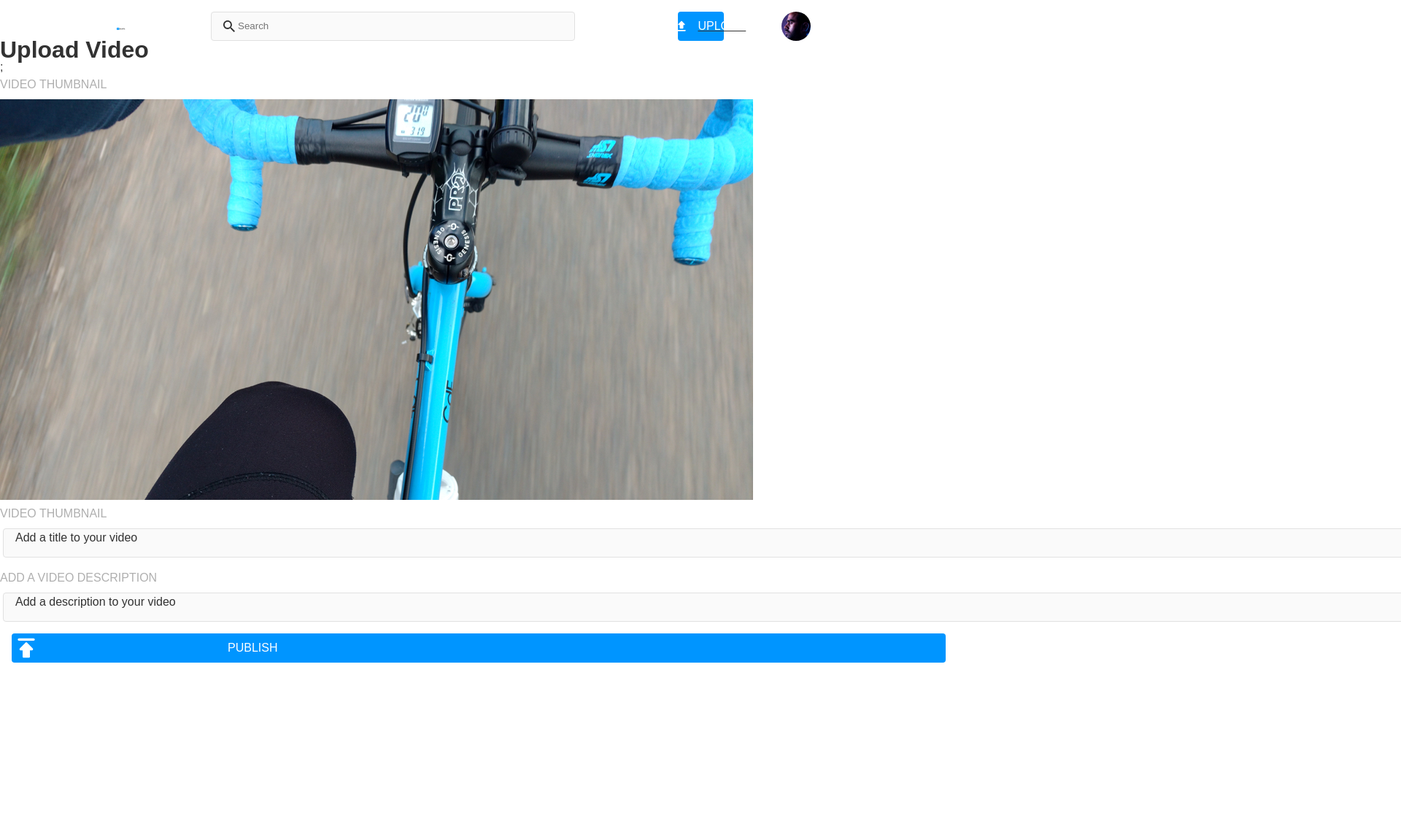
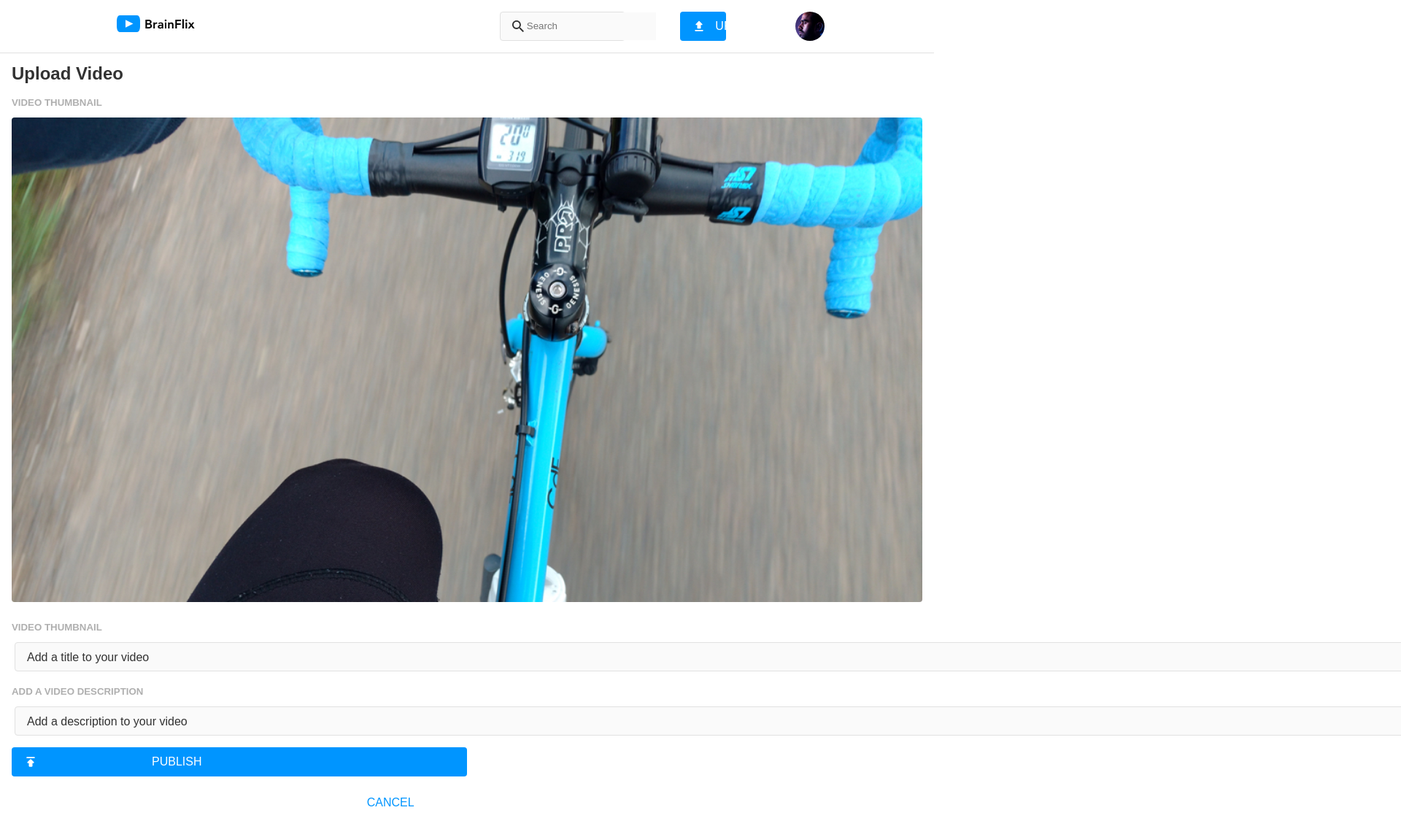
Before and after one commit to martyhlavacek/marty-hlavacek-brainflix, a React (Vite) app: page /upload in a window 1280 px wide. Shown: the top 1136 px of the page at 73% size, 1920 px wide, since content can reach past the window. Before the commit the page ends 908 px from the top, so only its background shows below. Built offline with nearby package versions, Linux system fonts and the light colour scheme; a web font is replaced by a local one.

Commit message:
finalize upload page

```diff
--- a/src/assets/pages/Home/Home.jsx
+++ b/src/assets/pages/Home/Home.jsx
@@ -32,6 +32,7 @@ function Home() {
           );
           setActiveVideo(videoDetailsResponse.data);
         }
+        // this piece of code above needs to be moved to the useEffect fetchvideo below as semantically the logic is in the wrong place
       } catch (error) {
         console.error("Error fetching videos:", error);
       }
--- a/src/assets/pages/Upload/Upload.jsx
+++ b/src/assets/pages/Upload/Upload.jsx
@@ -3,10 +3,11 @@ import "./Upload.scss";
 function Upload() {
   return (
     <section className="upload">
-      <h1 className="upload__main-heading">Upload Video</h1>;
+      <div className="upload__wrapper">
+        <h1 className="upload__main-heading">Upload Video</h1>
         <div className="upload__primary-container">
           <article className="upload__video-image-container">
-          <p className="upload__video-subheading">VIDEO THUMBNAIL</p>
+            <h5 className="upload__video-subheading">VIDEO THUMBNAIL</h5>
             <img
               src="../../src/assets/images/Upload-video-preview.jpg"
               alt="video thumbnail"
@@ -14,10 +15,14 @@ function Upload() {
             />
           </article>
           <article className="upload__video-form-container">
-          <p className="upload__video-subheading">VIDEO THUMBNAIL</p>
+            <h5 className="upload__video-subheading">VIDEO THUMBNAIL</h5>
             <form className="upload__form">Add a title to your video</form>
-          <p className="upload__video-subheading">ADD A VIDEO DESCRIPTION </p>
-          <form className="upload__form">Add a description to your video</form>
+            <h5 className="upload__video-subheading">
+              ADD A VIDEO DESCRIPTION{" "}
+            </h5>
+            <form className="upload__form">
+              Add a description to your video
+            </form>
           </article>
         </div>
         <div className="upload__button-container">
@@ -28,6 +33,10 @@ function Upload() {
             ></img>
             <p className="upload__button-text">PUBLISH</p>
           </div>
+          <div className="upload__button--cancel">
+            <p className="upload__button-text--cancel">CANCEL</p>
+          </div>
+        </div>
       </div>
     </section>
   );
--- a/src/assets/pages/Upload/Upload.scss
+++ b/src/assets/pages/Upload/Upload.scss
@@ -8,8 +8,18 @@
 }
 
 .upload {
+  margin: 1rem 0rem 1rem 0rem;
+  border-top: 1px solid $mercury;
+
+  &__wrapper {
+    margin: 0rem 1rem 0 1rem;
+  }
+
   &__main-heading {
-    font-size: 2rem;
+    font-size: 1.5rem;
+    display: flex;
+    margin-top: 1rem;
+    font-weight: 600;
   }
 
   &__form-container {
@@ -20,6 +30,12 @@
   &__video-subheading {
     color: $silver;
     margin-bottom: 0.5rem;
+    margin-top: 1rem;
+  }
+
+  &__video-image {
+    width: 100%;
+    border-radius: 4px;
   }
 
   &__form-wrapper {
@@ -30,6 +46,9 @@
     }
   }
 
+  // &__video-form-container {
+  // }
+
   &__form {
     min-height: 3rem;
     border-radius: 4px;
@@ -37,6 +56,7 @@
     border: 1px solid $mercury;
     height: 2.5rem;
     padding-left: 1rem;
+    padding-top: 0.5rem;
     margin-bottom: 1rem;
     margin-left: 0.25rem;
     color: $brainflix-black;
@@ -46,21 +66,28 @@
       min-height: 2.5rem;
     }
   }
+
   &__button {
     background-color: $brainflix-blue;
     border-radius: 4px;
-    width: 100%;
     height: 2.5rem;
     display: flex;
-    justify-content: center;
-    @include tablet {
-      margin-left: 1rem;
-    }
+    justify-content: left;
+
     @include desktop {
-      margin-right: 1rem;
+      width: 50%;
+      margin-right: 1.5rem;
     }
     &:hover {
       background-color: $brainflix-darkblue;
+    }
+    &--cancel {
+      background-color: white;
+      border-radius: 4px;
+      height: 2.5rem;
+      display: flex;
+      justify-content: left;
+      margin-top: 1rem;
     }
   }
 
@@ -74,6 +101,19 @@
     flex-direction: column;
     width: 90%;
     justify-content: center;
-    margin-left: 20%;
+    margin-left: 25%;
+    &--cancel {
+      color: $brainflix-blue;
+      display: flex;
+      flex-direction: column;
+      width: 90%;
+      justify-content: center;
+      margin-left: 39%;
+    }
+  }
+
+  &__publish-logo {
+    width: 1.25rem;
+    margin-left: 1rem;
   }
 }
--- a/src/components/Comments/Comments.jsx
+++ b/src/components/Comments/Comments.jsx
@@ -1,10 +1,12 @@
 import "./Comments.scss";
 
 function Comments({ activeVideo }) {
-  if (!activeVideo || !activeVideo.comments) {
-    return <p className="comments__loading-text">Loading comments...</p>;
-  } else
-    return (
+  // if (!activeVideo || !activeVideo.comments) {
+  //   return <p className="comments__loading-text">Loading comments...</p>;
+  // } else
+  //   return (
+  return (
+    activeVideo && (
       <>
         <div className="comments__wrapper">
           <h1 className="video__main-text">{activeVideo.title}</h1>
@@ -67,10 +69,7 @@ function Comments({ activeVideo }) {
               return (
                 <div key={index} className="comments__posted-container">
                   <div className="comments__posted-avatar-container">
-                    <img
-                      src="https://placehold.co/1200x798"
-                      className="comments__posted-avatar-image"
-                    ></img>
+                    <div className="comments__posted-avatar-image"></div>
                   </div>
                   <div className="comments__posted-credits-container">
                     <div className="comments__posted-credits-child-container">
@@ -91,7 +90,8 @@ function Comments({ activeVideo }) {
           </section>
         </div>
       </>
-    );
+    )
+  );
 }
 
 export default Comments;
--- a/src/components/Comments/Comments.scss
+++ b/src/components/Comments/Comments.scss
@@ -132,6 +132,7 @@
   }
   &__posted-avatar-image {
     display: flex;
+    background-color: $mercury;
     border-radius: 50%;
     width: 2.5rem;
     height: 2.5rem;
--- a/src/components/Gallery/Gallery.scss
+++ b/src/components/Gallery/Gallery.scss
@@ -20,6 +20,7 @@
     display: flex;
     flex-direction: row;
     align-items: center;
+    text-decoration: none;
   }
   &__video-image {
     object-fit: cover;
--- a/src/components/Header/Header.jsx
+++ b/src/components/Header/Header.jsx
@@ -5,7 +5,7 @@ function Header() {
   return (
     <>
       <section className="header">
-        <Link to="/home">
+        <Link className="header__logo-link" to="/home">
           <img
             src="../src/assets/images/BrainFlix-logo.svg"
             className="header__logo"
@@ -24,7 +24,7 @@ function Header() {
             className="header__avatar"
           ></img>
         </div>
-        <Link to="/upload">
+        <Link className="header__button-link-container" to="/upload">
           <div className="header__button">
             <img
               src="../src/assets/images/upload.svg"
--- a/src/components/Header/Header.scss
+++ b/src/components/Header/Header.scss
@@ -24,13 +24,17 @@
     margin: 1rem 10rem 0 10rem;
   }
 
-  &__logo {
+  &__logo-link {
     width: 35%;
     @include desktop {
       width: 11%;
       margin-right: 42%;
     }
   }
+
+  // &__logo {
+  //   // width: 35%;
+  // }
   &__search-bar-container {
     display: flex;
     flex-direction: row;
@@ -79,10 +83,10 @@
   &__button {
     background-color: $brainflix-blue;
     border-radius: 4px;
-    width: 90%;
     height: 2.5rem;
     display: flex;
-    justify-content: center;
+    justify-content: left;
+
     @include desktop {
       width: 50%;
       margin-right: 1.5rem;
@@ -92,13 +96,18 @@
     }
   }
 
+  &__button-link-container {
+    width: 100%;
+    text-decoration: none;
+    padding: 0 1rem 0 1rem;
+  }
+
   &__upload-text {
     color: white;
     display: flex;
     flex-direction: column;
-    width: 90%;
     justify-content: center;
-    margin-left: 30%;
+    margin-left: 25%;
     @include desktop {
       margin-left: 20%;
     }
--- a/src/components/Video/Video.jsx
+++ b/src/components/Video/Video.jsx
@@ -1,10 +1,13 @@
 import "./Video.scss";
 
 function Video({ activeVideo }) {
-  if (!activeVideo) {
-    return <p className="video__loading-text">Loading video...</p>;
-  } else
-    return (
+  // if (!activeVideo) {
+  //   return <p className="video__loading-text">Loading video...</p>;
+  // } else
+  // return (
+
+  return (
+    activeVideo && (
       <>
         <section className="video">
           <div className="video__inline-player-container">
@@ -17,7 +20,8 @@ function Video({ activeVideo }) {
           </div>
         </section>
       </>
-    );
+    )
+  );
 }
 
 export default Video;
```
Lines whose indentation alone changed are shown as unchanged.
